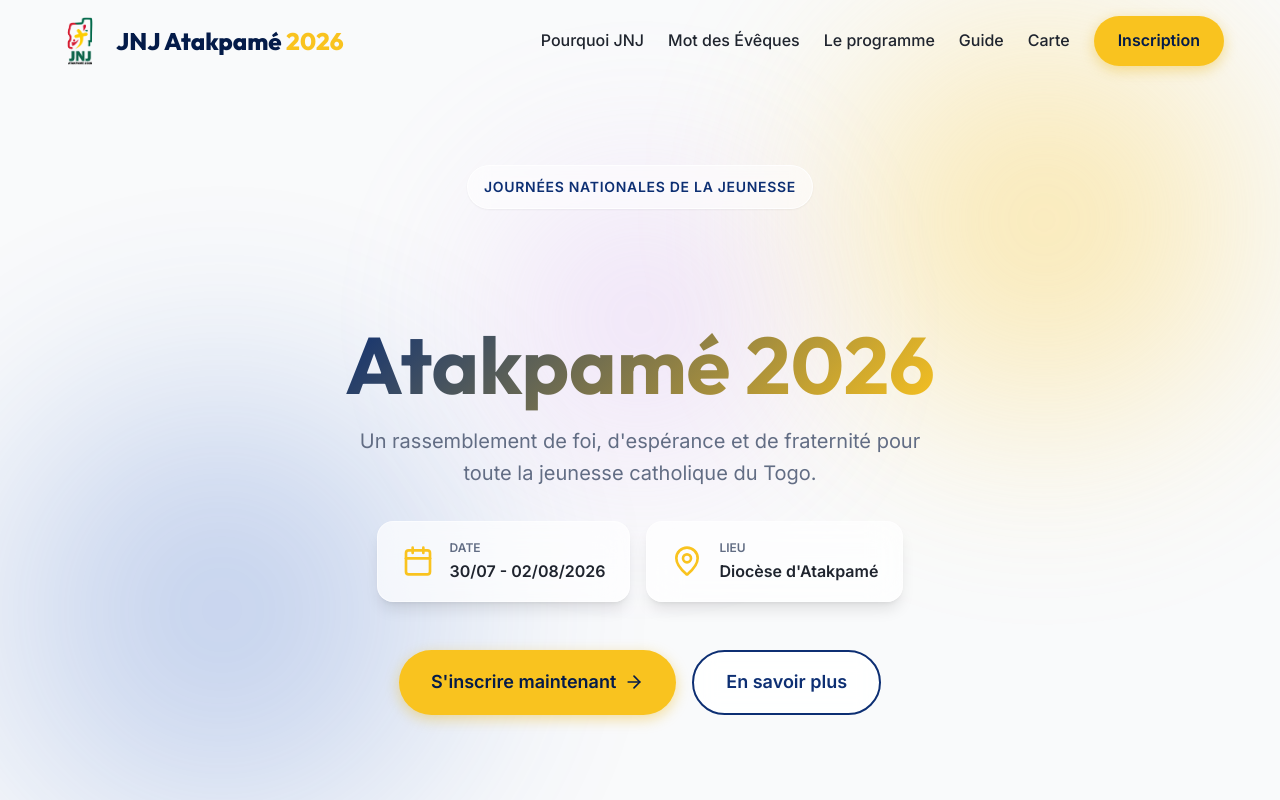
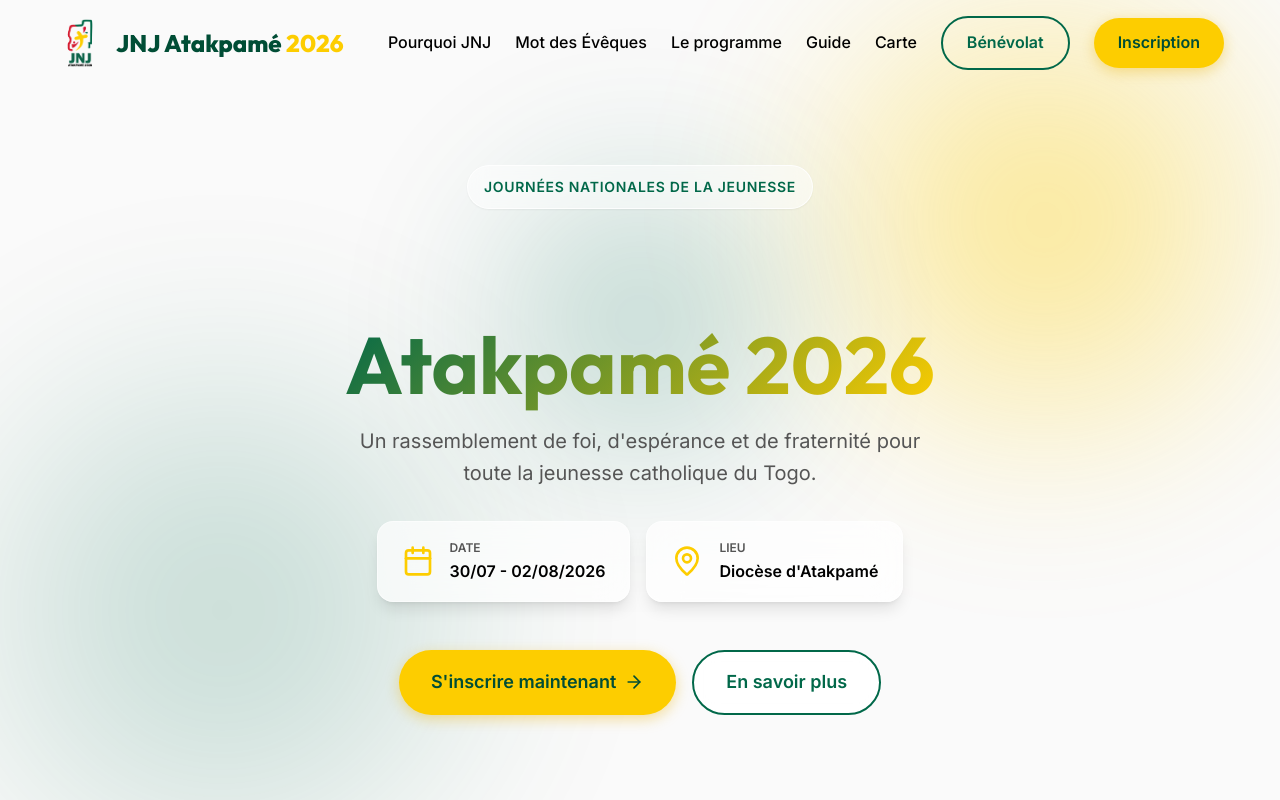
Before and after one commit to jocelynelisa/jnj2026, a React (Vite) app: page / in a window 1280 px wide. Shown: the top 800 px of the page. Built offline with nearby package versions, Linux system fonts and the light colour scheme.

Commit message:
adaptation de la couleur générale du site par rapport au logo et ajout du bouton benevolat dans le menu

```diff
--- a/src/components/Benevolat.css
+++ b/src/components/Benevolat.css
@@ -61,7 +61,9 @@
   font-size: 1.125rem;
   max-width: 600px;
   margin: 0 auto;
-  opacity: 0.9;
+  color: var(--color-accent);
+  font-weight: 600;
+  opacity: 1;
 }
 
 .benevolat-grid {
--- a/src/components/Footer.css
+++ b/src/components/Footer.css
@@ -138,6 +138,6 @@
 }
 
 .heart-icon {
-  color: #ef4444; /* red */
-  fill: #ef4444;
+  color: #d51c31; /* red */
+  fill: #d51c31;
 }
--- a/src/components/Hero.css
+++ b/src/components/Hero.css
@@ -48,7 +48,7 @@
   left: 50%;
   width: 400px;
   height: 400px;
-  background: radial-gradient(circle, hsl(280, 70%, 80%) 0%, transparent 70%);
+  background: radial-gradient(circle, var(--color-primary-light) 0%, transparent 70%);
   opacity: 0.4;
   transform: translate(-50%, -50%);
 }
--- a/src/components/Navbar.jsx
+++ b/src/components/Navbar.jsx
@@ -37,6 +37,9 @@ const Navbar = () => {
               {link.name}
             </a>
           ))}
+          <a href="#benevolat" className="btn btn-outline nav-btn">
+            Bénévolat
+          </a>
           <a href="#inscription" className="btn btn-primary nav-btn">
             Inscription
           </a>
@@ -65,6 +68,13 @@ const Navbar = () => {
             </a>
           ))}
           <a
+            href="#benevolat"
+            className="btn btn-outline mobile-nav-btn"
+            onClick={() => setIsMobileMenuOpen(false)}
+          >
+            Bénévolat
+          </a>
+          <a
             href="#inscription"
             className="btn btn-primary mobile-nav-btn"
             onClick={() => setIsMobileMenuOpen(false)}
--- a/src/components/Program.css
+++ b/src/components/Program.css
@@ -143,7 +143,7 @@
 
 .type-spiritual .timeline-dot { border-color: var(--color-primary); }
 .type-cultural .timeline-dot { border-color: var(--color-accent); }
-.type-main .timeline-dot { border-color: hsl(350, 80%, 60%); }
+.type-main .timeline-dot { border-color: var(--color-danger); }
 .type-logistics .timeline-dot { border-color: var(--color-text-muted); }
 
 .timeline-content {
--- a/src/index.css
+++ b/src/index.css
@@ -1,24 +1,27 @@
 @import url('https://fonts.googleapis.com/css2?family=Inter:wght@300;400;500;600;700&family=Outfit:wght@400;500;600;700;800&display=swap');
 
 :root {
-  /* Colors - Church Event Tailored */
-  --color-primary: hsl(220, 80%, 25%);      /* Deep spiritual blue */
-  --color-primary-light: hsl(220, 70%, 45%);
-  --color-primary-dark: hsl(220, 90%, 15%);
+  /* Colors - Branding Tailored */
+  --color-primary: #016849;      /* Dark Green */
+  --color-primary-light: rgba(1, 104, 73, 0.8);
+  --color-primary-dark: #004d35;
 
-  --color-accent: hsl(45, 95%, 55%);        /* Vibrant gold/yellow */
-  --color-accent-light: hsl(45, 95%, 70%);
-  --color-accent-hover: hsl(45, 95%, 50%);
+  --color-accent: #fdcd00;        /* Yellow */
+  --color-accent-light: rgba(253, 205, 0, 0.8);
+  --color-accent-hover: #e0b600;
+
+  --color-danger: #d51c31;        /* Red */
+  --color-danger-light: rgba(213, 28, 49, 0.8);
 
   /* Backgrounds */
-  --color-bg-base: hsl(210, 20%, 98%);      /* Off-white */
-  --color-bg-card: hsl(0, 0%, 100%);
-  --color-bg-alt: hsl(210, 25%, 95%);
+  --color-bg-base: #fafafa;
+  --color-bg-card: #ffffff;
+  --color-bg-alt: #f4f6f8;
 
   /* Text */
-  --color-text-main: hsl(220, 20%, 15%);
-  --color-text-muted: hsl(220, 15%, 45%);
-  --color-text-inverse: hsl(0, 0%, 100%);
+  --color-text-main: #000000;
+  --color-text-muted: #555555;
+  --color-text-inverse: #ffffff;
 
   /* Typography */
   --font-sans: 'Inter', system-ui, -apple-system, sans-serif;
```
